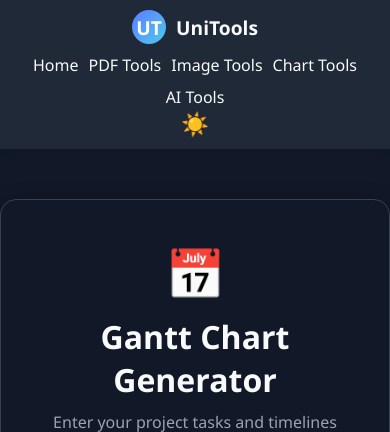
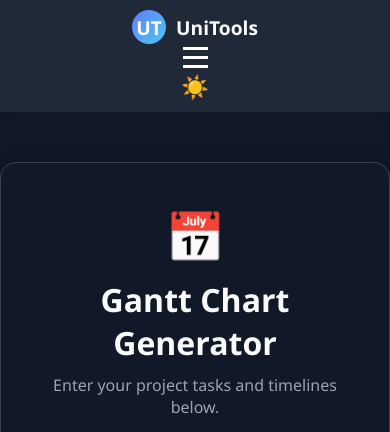
Before and after one commit to thisisparas/UniTools, a Flask app: page /gantt-chart in a window 390 px wide. Shown: the top 432 px of the page. Run offline with Flask 3, Linux system fonts and the light colour scheme; some libraries are stand-ins or nearby versions.

Commit message:
Integrated hamburger menu for mobile responsiveness

```diff
--- a/static/style.css
+++ b/static/style.css
@@ -331,3 +331,40 @@ input:focus, select:focus { border-color: var(--primary); }
         width: calc(100% - 20px); /* Make cards stack vertically */
     }
 }
+/* --- HAMBURGER STYLES --- */
+.menu-toggle {
+    display: none; /* Hidden by default on Desktop */
+    flex-direction: column;
+    cursor: pointer;
+}
+
+.bar {
+    height: 3px;
+    width: 25px;
+    background-color: white; /* Match your dark theme */
+    margin: 3px 0;
+    transition: 0.3s;
+}
+
+@media (max-width: 768px) {
+    .menu-toggle {
+        display: flex; /* Show icon on Mobile */
+    }
+
+    .nav-menu {
+        display: none; /* Hide links on Mobile initially */
+        flex-direction: column;
+        width: 100%;
+        position: absolute;
+        top: 60px;
+        left: 0;
+        background-color: #1a1a2e; /* Match your theme */
+        text-align: center;
+        padding: 20px 0;
+    }
+
+    /* This class will be added by JavaScript when clicked */
+    .nav-menu.active {
+        display: flex;
+    }
+}
--- a/static/theme.js
+++ b/static/theme.js
@@ -98,3 +98,11 @@ window.addEventListener("load", () => {
     const loader = document.getElementById("loader-overlay");
     if (loader) loader.style.display = "none";
 });
+
+const menu = document.querySelector('#mobile-menu');
+const menuLinks = document.querySelector('#nav-menu');
+
+menu.addEventListener('click', function() {
+    menu.classList.toggle('is-active');
+    menuLinks.classList.toggle('active');
+});
--- a/templates/base.html
+++ b/templates/base.html
@@ -28,20 +28,29 @@
         <a href="/" class="logo">
             <span class="logo-icon">UT</span>
             <span class="logo-text">UniTools</span>
-        </a> <!-- Correctly closed logo tag -->
+        </a>
 
-        <div class="nav-center">
-            <a href="/">Home</a> <span class="nav-sep">|</span>
-            <a href="/pdf-tools">PDF Tools</a> <span class="nav-sep">|</span>
-            <a href="/image-tools">Image Tools</a> <span class="nav-sep">|</span>
-            <a href="/chart-tools">Chart Tools</a> <span class="nav-sep">|</span>
+        <!-- Hamburger Menu Toggle (Mobile Only) -->
+        <div class="menu-toggle" id="mobile-menu">
+            <span class="bar"></span>
+            <span class="bar"></span>
+            <span class="bar"></span>
+        </div>
+
+        <!-- Navigation Links -->
+        <div class="nav-menu" id="nav-menu">
+            <a href="/">Home</a>
+            <a href="/pdf-tools">PDF Tools</a>
+            <a href="/image-tools">Image Tools</a>
+            <a href="/chart-tools">Chart Tools</a>
             <a href="/ai-tools">AI Tools</a>
         </div>
 
+        <!-- Theme Toggle Button -->
         <button id="theme-toggle" class="theme-toggle">🌙</button>
     </nav>
 
-    <!-- Loader -->
+    <!-- Loader Overlay -->
     <div id="loader-overlay" class="loader-overlay">
         <div class="loader"></div>
         <p>Processing, please wait...</p>
@@ -52,7 +61,7 @@
         {% block content %}{% endblock %}
     </div>
 
-    <!-- JS - Ensure file is named theme.js inside the static folder -->
+    <!-- JavaScript - Ensure theme.js is in the static folder -->
     <script src="{{ url_for('static', filename='theme.js') }}"></script>
 </body>
 </html>
```
